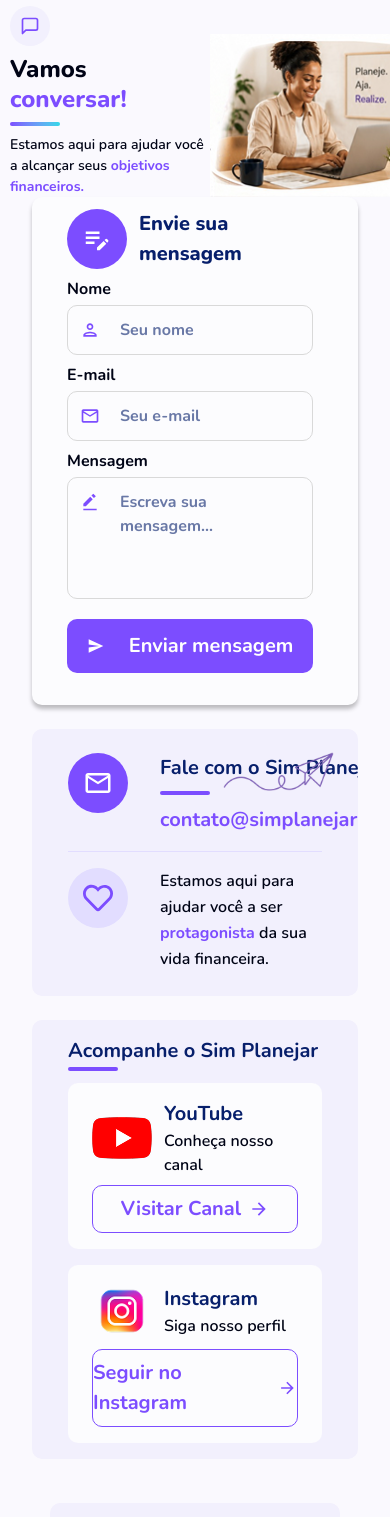
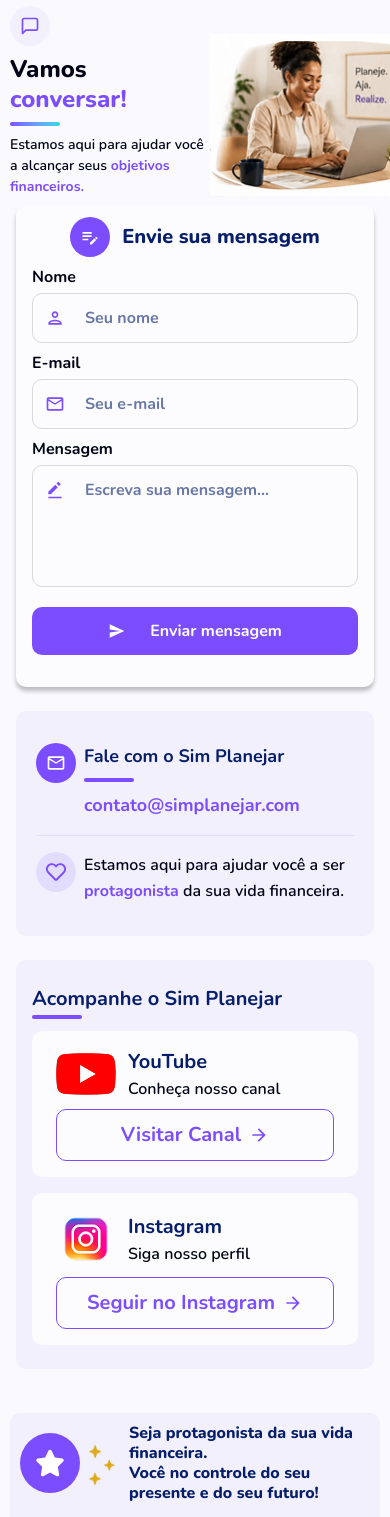
Before and after one commit to simplanejar/website-simplanejar, a Next.js app: page / in a window 390 px wide. Shown: the top 1517 px of the page. Built offline with nearby package versions, Linux system fonts and the light colour scheme.

Commit message:
feat: add contact body mobile version

```diff
--- a/components/pages/contact/ContactBody.tsx
+++ b/components/pages/contact/ContactBody.tsx
@@ -201,10 +201,10 @@ function FormCard({ data }: { data: ContactBodyData["form"] }) {
     const SendIcon = data.send.icon;
 
     return (
-        <div className="rounded-[10px] bg-[#FCFCFE] pl-[35px] pr-[45px] pt-3 pb-8 shadow-[0_4px_4px_0_rgba(0,0,0,0.25)]">
-            <div className="mb-2 flex items-center gap-3">
-                <span className="flex h-15 w-15 shrink-0 items-center justify-center rounded-full bg-[#7C4DFF] text-white">
-                    <TitleIcon size={30} />
+        <div className="rounded-[10px] bg-[#FCFCFE] px-4 md:pl-[35px] md:pr-[45px] pt-3 pb-8 shadow-[0_4px_4px_0_rgba(0,0,0,0.25)] mt-2 md:mt-0 ">
+            <div className="mb-2 flex items-center justify-center md:justify-start gap-3 ">
+                <span className="flex h-10 w-10 md:h-15 md:w-15 shrink-0 items-center justify-center rounded-full bg-[#7C4DFF] text-white">
+                    <TitleIcon className="text-[20px] md:text-[30px]" />
                 </span>
                 <h2 className="text-[20px] text-[#071F6B] font-extrabold">{data.title.text}</h2>
             </div>
@@ -216,7 +216,7 @@ function FormCard({ data }: { data: ContactBodyData["form"] }) {
 
                 <button
                     type="submit"
-                    className="mt-3 flex items-center justify-center gap-6 rounded-[10px] bg-[#7C4DFF] py-3 text-[20px] font-bold text-white cursor-pointer"
+                    className="mt-3 flex items-center justify-center gap-6 rounded-[10px] bg-[#7C4DFF] py-3 md:text-[20px] font-bold text-white cursor-pointer"
                 >
                     <SendIcon size={18} />
                     {data.send.text}
@@ -231,21 +231,21 @@ function ContactCard({ data }: { data: ContactBodyData["contact"] }) {
     const HeartIcon = data.heartIcon;
 
     return (
-        <div className="relative overflow-hidden rounded-[10px] bg-[#F2F0FD] py-6 px-9">
-            <div className="pointer-events-none absolute right-[10px] top-3">
+        <div className="relative rounded-[10px] bg-[#F2F0FD] py-8 px-5 md:px-9">
+            <div className="pointer-events-none hidden md:block absolute right-[10px] top-3">
                 <Image src={data.image.src} alt={data.image.alt} width={146} height={58} />
             </div>
 
-            <div className="flex items-start gap-8">
-                <span className="flex h-15 w-15 shrink-0 items-center justify-center rounded-full bg-[#7C4DFF] text-white">
-                    <EmailIcon size={30} />
+            <div className="flex items-start gap-2 md:gap-8">
+                <span className="flex h-10 w-10 md:h-15 md:w-15 shrink-0 items-center justify-center rounded-full bg-[#7C4DFF] text-white">
+                    <EmailIcon className="text-[20px] md:text-[30px]" />
                 </span>
                 <div className="flex flex-col">
-                    <h2 className="text-[20px] text-[#071F6B] font-bold">{data.title}</h2>
+                    <h2 className="text-[18px] md:text-[20px] text-[#071F6B] font-bold">{data.title}</h2>
                     <span className="mt-2 h-1 w-[50px] rounded-[10px] bg-[#7C4DFF]" />
                     <a
                         href={data.contact.link}
-                        className="mt-[10px] text-[20px] font-bold text-[#7C4DFF] hover:underline cursor-pointer"
+                        className="mt-[10px] text-[18px] md:text-[20px] font-bold text-[#7C4DFF] hover:underline cursor-pointer"
                     >
                         {data.contact.text}
                     </a>
@@ -254,9 +254,9 @@ function ContactCard({ data }: { data: ContactBodyData["contact"] }) {
 
             <hr className="my-4 border-[#E2DDFF]" />
 
-            <div className="flex items-start gap-8">
-                <span className="flex h-15 w-15 shrink-0 items-center justify-center rounded-full bg-[#E2DDFF] text-[#7C4DFF]">
-                    <HeartIcon size={30} />
+            <div className="flex items-start gap-2 md:gap-8">
+                <span className="flex h-10 w-10 md:h-15 md:w-15 shrink-0 items-center justify-center rounded-full bg-[#E2DDFF] text-[#7C4DFF]">
+                    <HeartIcon className="text-[20px] md:text-[30px]" />
                 </span>
                 <p className="leading-relaxed font-semibold max-w-[261px]">
                     {data.description.map((part, i) => (
@@ -293,11 +293,11 @@ function ChannelCard({ data }: { data: Channel }) {
             </div>
             <a
                 href={data.link}
-                className="flex items-center justify-center gap-2 rounded-[10px] border border-[#7C4DFF] py-2 text-[20px] font-bold text-[#7C4DFF] cursor-pointer"
+                className="flex items-center justify-center gap-2 rounded-[10px] border border-[#7C4DFF] text-[20px] p-[10px] font-bold text-[#7C4DFF] cursor-pointer "
                 target="_blank"
             >
                 {data.button}
-                <ArrowIcon size={20} />
+                <ArrowIcon size={20} className="shrink-0" />
             </a>
         </div>
     );
@@ -305,7 +305,7 @@ function ChannelCard({ data }: { data: Channel }) {
 
 function KeepUpCard({ data }: { data: ContactBodyData["keepUp"] }) {
     return (
-        <div className="rounded-[10px] bg-[#F2F0FD] px-9 py-4">
+        <div className="rounded-[10px] bg-[#F2F0FD] px-4 md:px-9 py-6">
             <h2 className="text-[20px] font-bold text-[#071F6B]">{data.title}</h2>
             <span className="mt-[1px] mb-3 block h-1 w-[50px] rounded-[10px] bg-[#7C4DFF]" />
 
@@ -323,22 +323,23 @@ function BookCard({ data }: { data: ContactBodyData["card"] }) {
     const ArrowIcon = data.button.arrow;
 
     return (
-        <div className="mt-11 mx-[50px] flex flex-col items-start justify-between gap-4 rounded-[10px] bg-[#F2F0FD] py-5 px-11 sm:flex-row sm:items-center">
+        <div className="mt-11 mx-[10px] md:mx-[50px] flex flex-col items-center md:justify-between gap-4 rounded-[10px] bg-[#F2F0FD] p-[10px] md:py-5 md:px-11 md:flex-row">
             <div className="flex items-center">
-                <span className="flex h-20 w-20 shrink-0 items-center justify-center rounded-full bg-[#7C4DFF] text-white">
-                    <StarIcon size={50} />
+                <span className="flex h-15 w-15 md:h-20 md:w-20 shrink-0 items-center justify-center rounded-full bg-[#7C4DFF] text-white">
+                    <StarIcon className="text-[30px] md:text-[50px]" />
                 </span>
                     <Image
                         src={data.stars.src}
                         alt={data.stars.alt}
                         width={61}
                         height={78}
+                        className="w-[41px] h-[63px] md:w-[61px] md:h-[78px]"
                     />
-                <div>
-                    <p className="ml-4 text-[20px] font-extrabold text-[#071F6B] sm:text-base">
+                <div className="ml-2 md:ml-4">
+                    <p className="md:text-[20px] leading-tight font-extrabold text-[#071F6B] sm:text-base">
                         {data.text.p1}
                     </p>
-                    <p className="ml-4 text-[20px] font-extrabold text-[#071F6B] sm:text-base">
+                    <p className="md:text-[20px] leading-tight font-extrabold text-[#071F6B] sm:text-base">
                         {data.text.p2}
                     </p>
                 </div>
@@ -346,11 +347,11 @@ function BookCard({ data }: { data: ContactBodyData["card"] }) {
 
             <a
                 href={data.button.link}
-                className="flex w-full items-center justify-center gap-[30px] rounded-[10px] bg-[#7C4DFF] px-6 py-5 text-[20px] font-bold text-white sm:w-auto cursor-pointer"
+                className="flex w-full items-center justify-center gap-[30px] rounded-[10px] bg-[#7C4DFF] px-5 md:px-6 py-2 md:py-5 text-[20px] font-bold text-white md:w-auto cursor-pointer"
             >
-                <ButtonIcon size={30} />
+                <ButtonIcon size={30} className="shrink-0" />
                 {data.button.text}
-                <ArrowIcon size={20} />
+                <ArrowIcon size={20} className="shrink-0" />
             </a>
         </div>
     );
@@ -359,8 +360,8 @@ function BookCard({ data }: { data: ContactBodyData["card"] }) {
 
 export default function ContactBody() {
     return (
-         <section className="w-full">
-            <div className="grid grid-cols-1 gap-6 lg:grid-cols-2 mx-8">
+         <section className="w-full max-w-[1440px] m-auto">
+            <div className="grid grid-cols-1 gap-6 lg:grid-cols-2 mx-4 md:mx-8">
                 <FormCard data={contactBodyMockData.form} />
                 <div className="flex flex-col gap-6">
                     <ContactCard data={contactBodyMockData.contact} />
```
